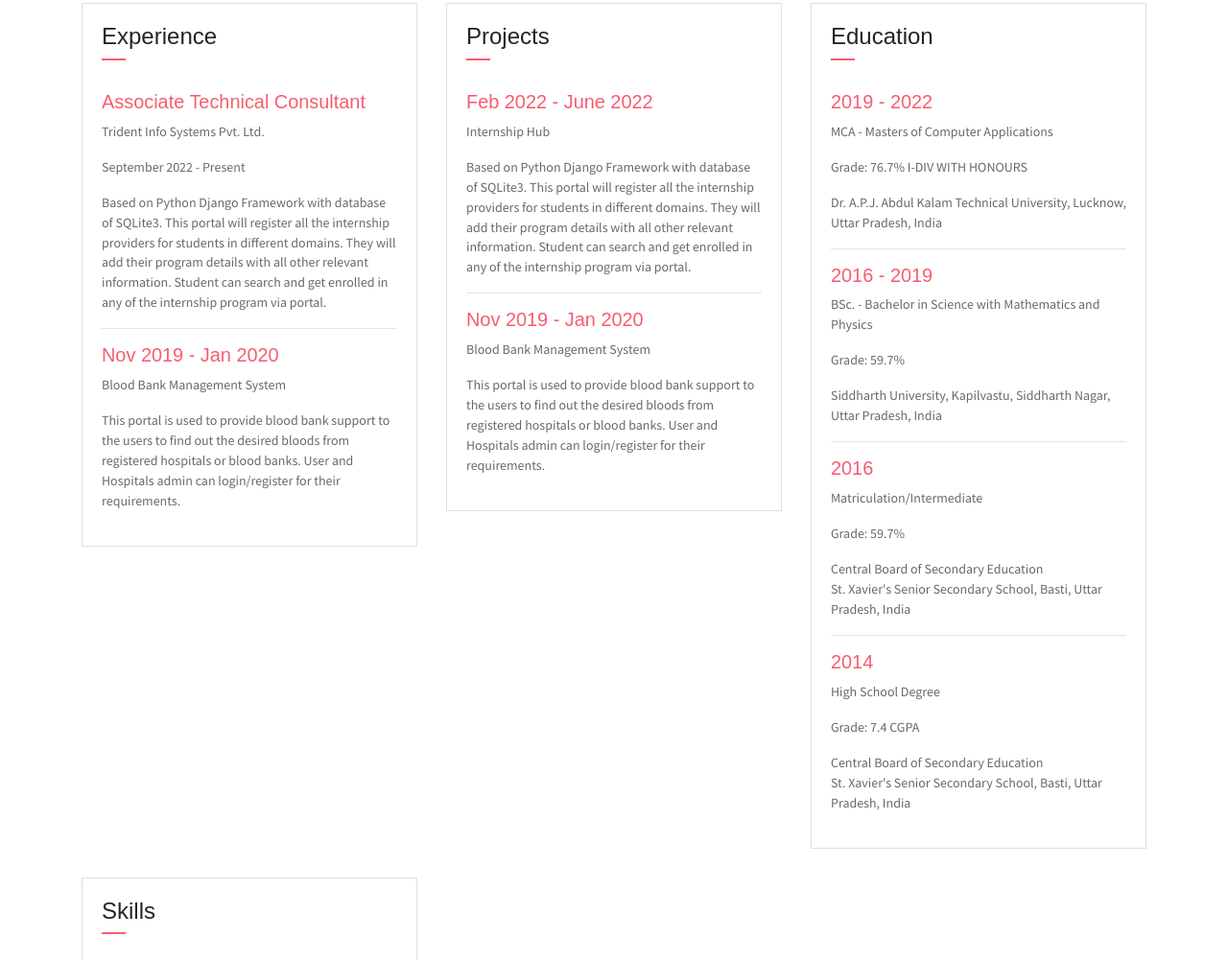
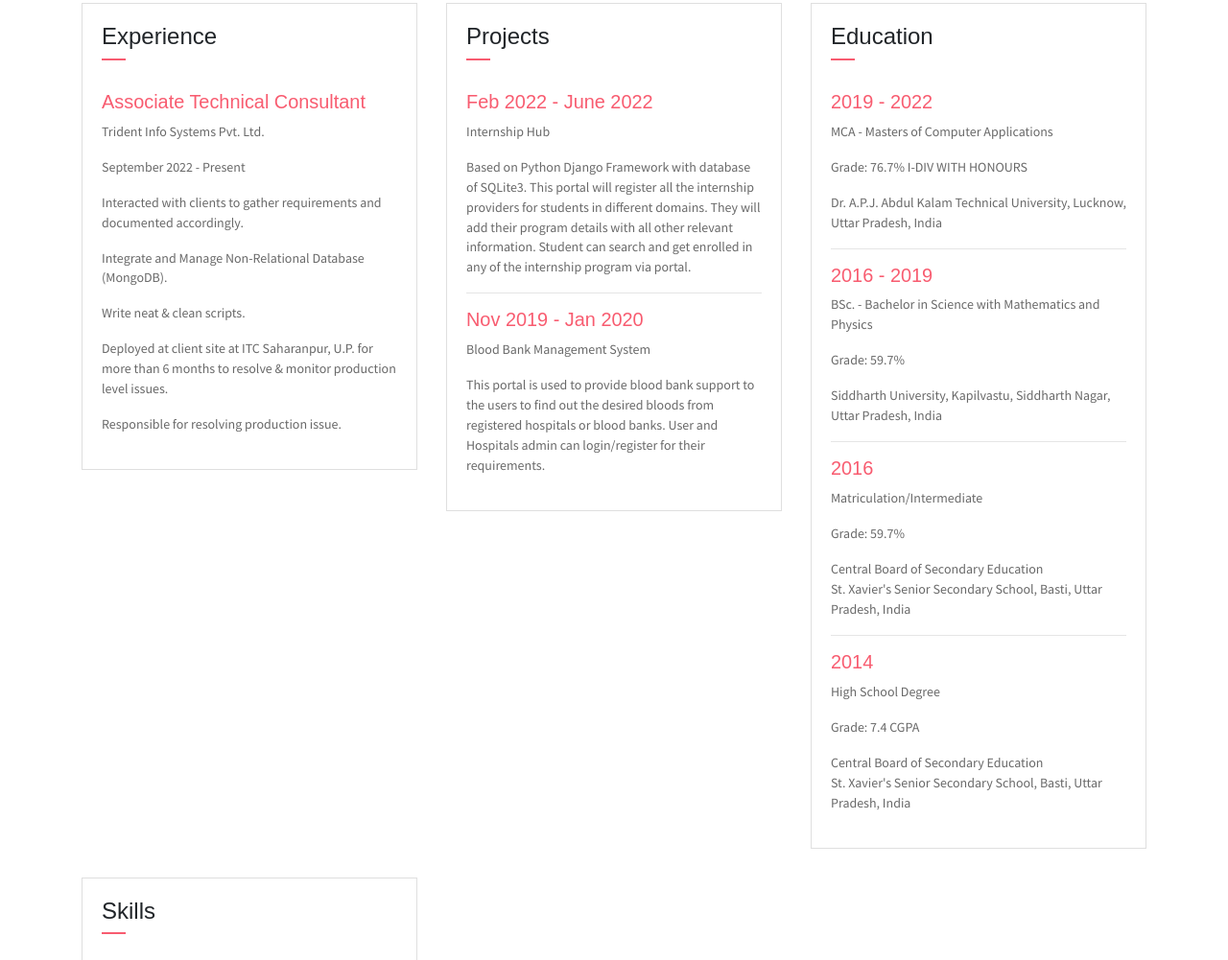
Before and after one commit to akshitsingh07/akshitsingh-portfolio, a website: page index.html in a window 1280 px wide. Shown: the part 1294-2295 px from the top of the page at 96% size. Drawn offline with Linux system fonts and the light colour scheme; some packages are replaced by stand-ins of ours.

Commit message:
Recent Updates

```diff
--- a/index.html
+++ b/index.html
@@ -141,12 +141,12 @@
                             <h6 class="title text-danger">Associate Technical Consultant</h6>
                             <P>Trident Info Systems Pvt. Ltd.</P>
                             <P>September 2022 - Present</P>
-                            <P class="subtitle">Based on Python Django Framework with database of SQLite3. This portal will register all the internship providers for students in different domains. They will add their program details with all other relevant information. Student
-                                can search and get enrolled in any of the internship program via portal.</P>
-                            <hr>
-                            <h6 class="title text-danger">Nov 2019 - Jan 2020</h6>
-                            <P>Blood Bank Management System</P>
-                            <P class="subtitle">This portal is used to provide blood bank support to the users to find out the desired bloods from registered hospitals or blood banks. User and Hospitals admin can login/register for their requirements.</P>
+                            <P class="subtitle">Interacted with clients to gather requirements and documented accordingly.</P>
+                            <P class="subtitle">Integrate and Manage Non-Relational Database (MongoDB).</P>
+                            <P class="subtitle">Write neat & clean scripts.</P>
+                            <P class="subtitle">Deployed at client site at ITC Saharanpur, U.P. for more than 6 months to resolve & monitor production level issues.</P>
+                            <P class="subtitle">Responsible for resolving production issue.</P>
+
                         </div>
                     </div>
                 </div>
```
